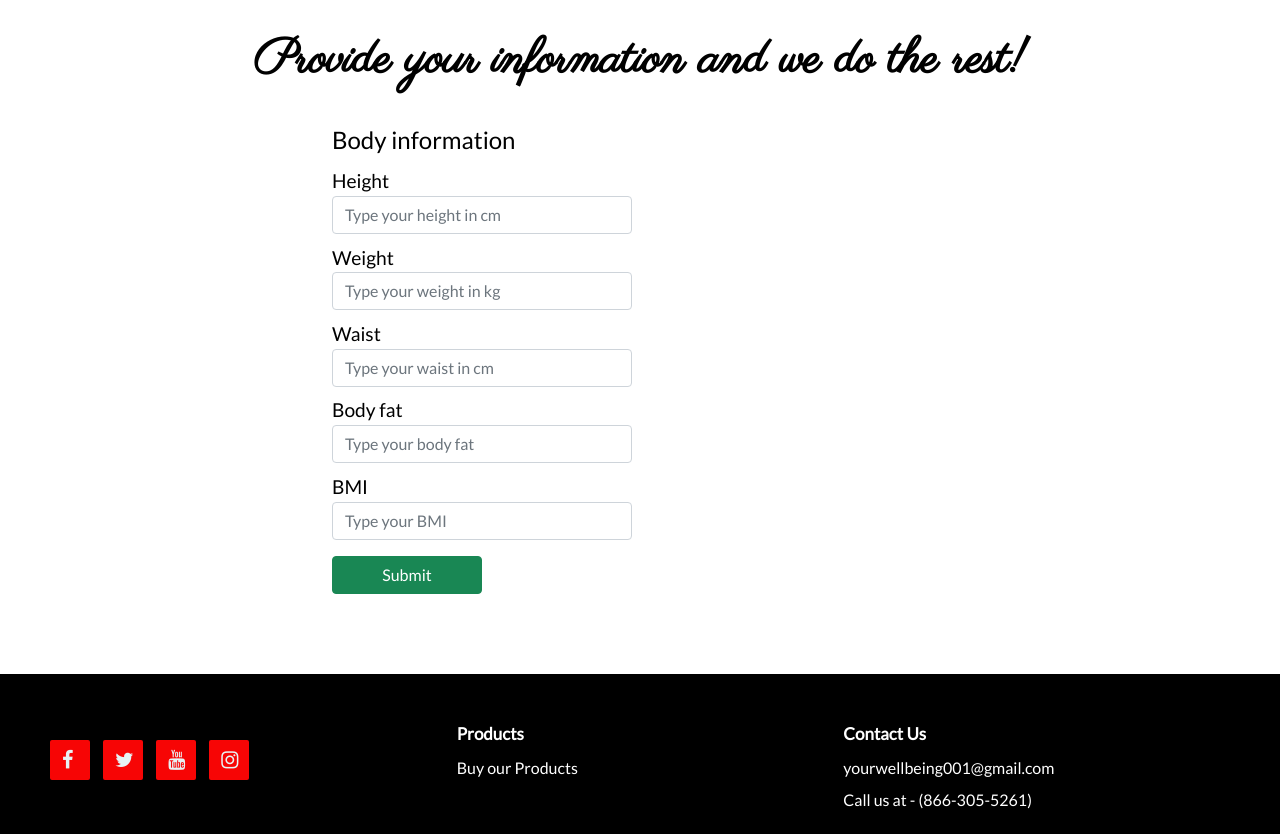
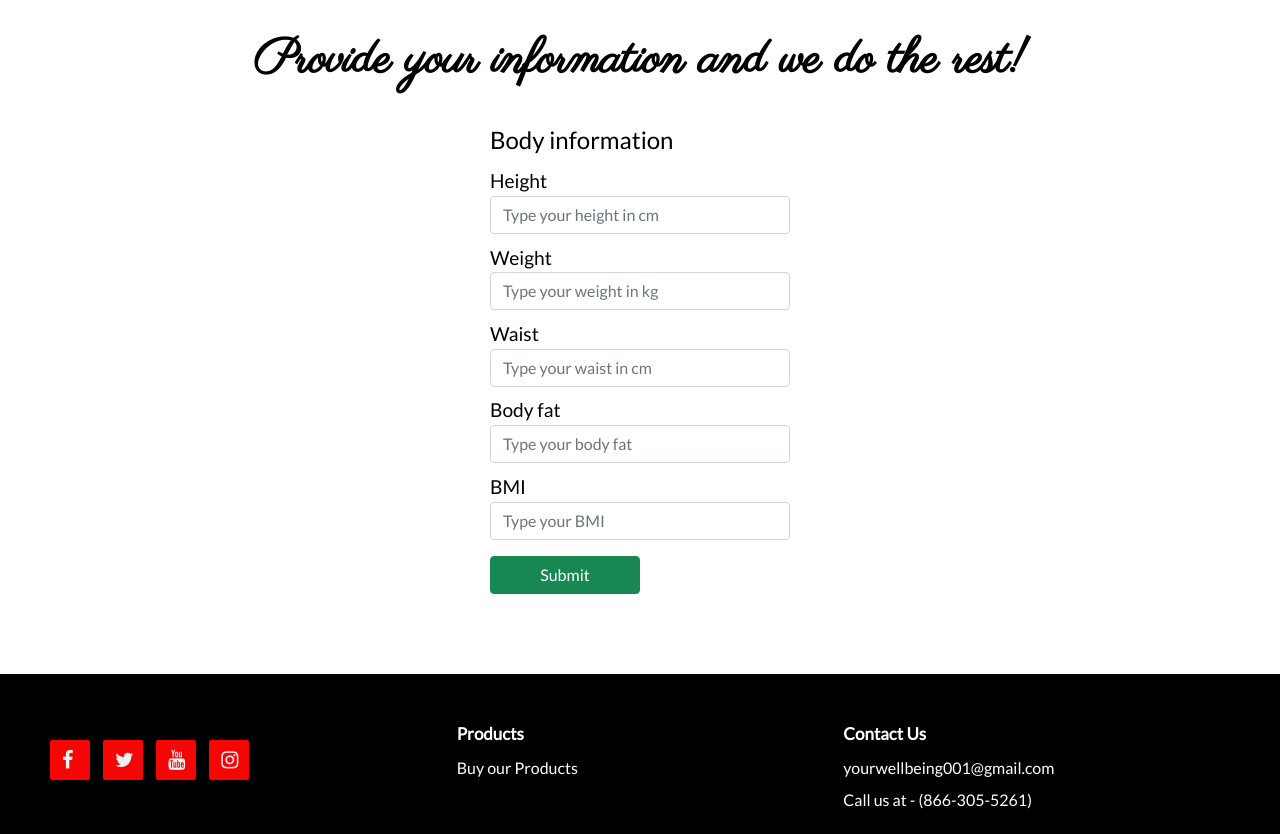
Before and after one commit to Nisarg-Chauhan/HTTP-5202-Team-7-Interface-Design, a PHP site: page /planner.php in a window 1280 px wide; the page is wider, and only the part inside the window is pictured. Shown: the part 86-920 px from the top of that part. Run offline with PHP 8.4, Linux system fonts and the light colour scheme; some libraries are stand-ins or nearby versions.

Commit message:
css flex

```diff
--- a/css/planner.css
+++ b/css/planner.css
@@ -12,6 +12,7 @@
 	color: black;
 
 }
+
 .planner h1,.testimonials h1{
 	text-align:center;
 	font-family:'Parisienne','Lato', 'Raleway',sans-serif, cursive;
--- a/planner.php
+++ b/planner.php
@@ -6,7 +6,7 @@
 
 	<div class="row justify-content-sm-center">
 
-		<div class="col col-sm-8 col-lg-6">
+		<div class="col col-md-8 col-lg-4 d-flex justify-content-center">
 
 			<form action="" method="POST" name="clientInfo">
 				<fieldset>
--- a/testimonials.php
+++ b/testimonials.php
@@ -11,7 +11,7 @@
     </div>
     <div class="row justify-content-sm-center">
 
-        <div class="col col-sm-8 col-lg-6">
+        <div class="col col-sm-8 col-lg-4 d-flex justify-content-center">
             <form action="" method="POST" name="clientMessage">
                 <div class="form-group">
                     <label for="fname">First name</label>
```
